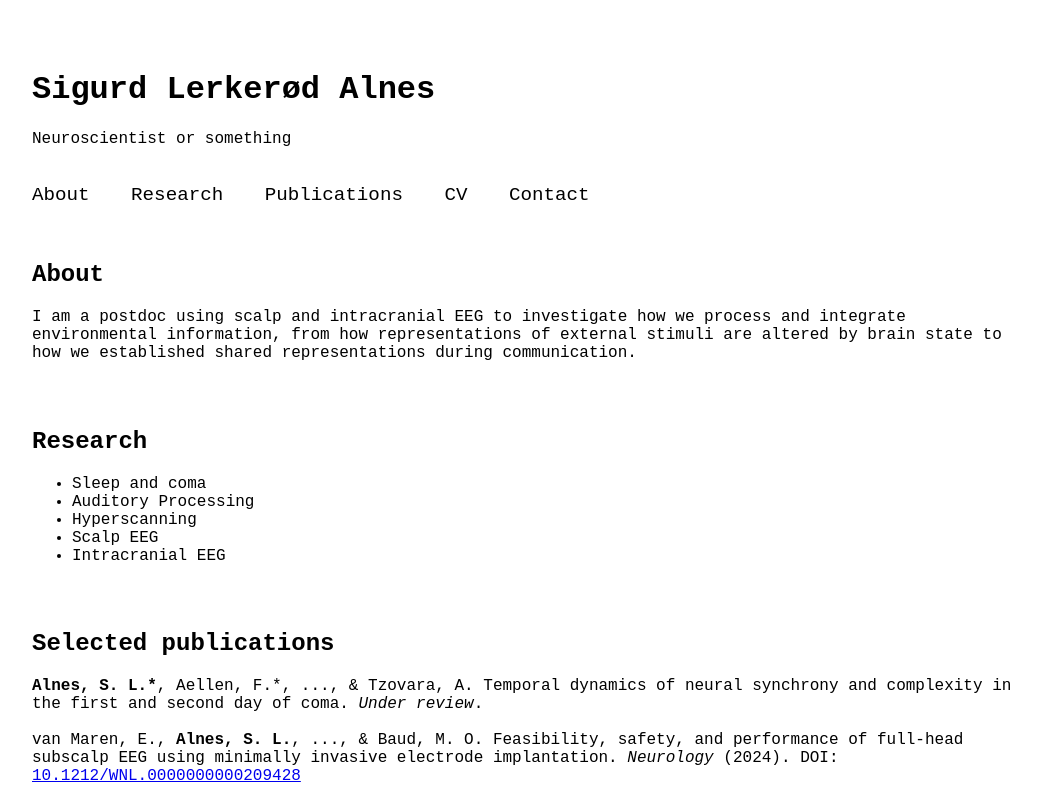
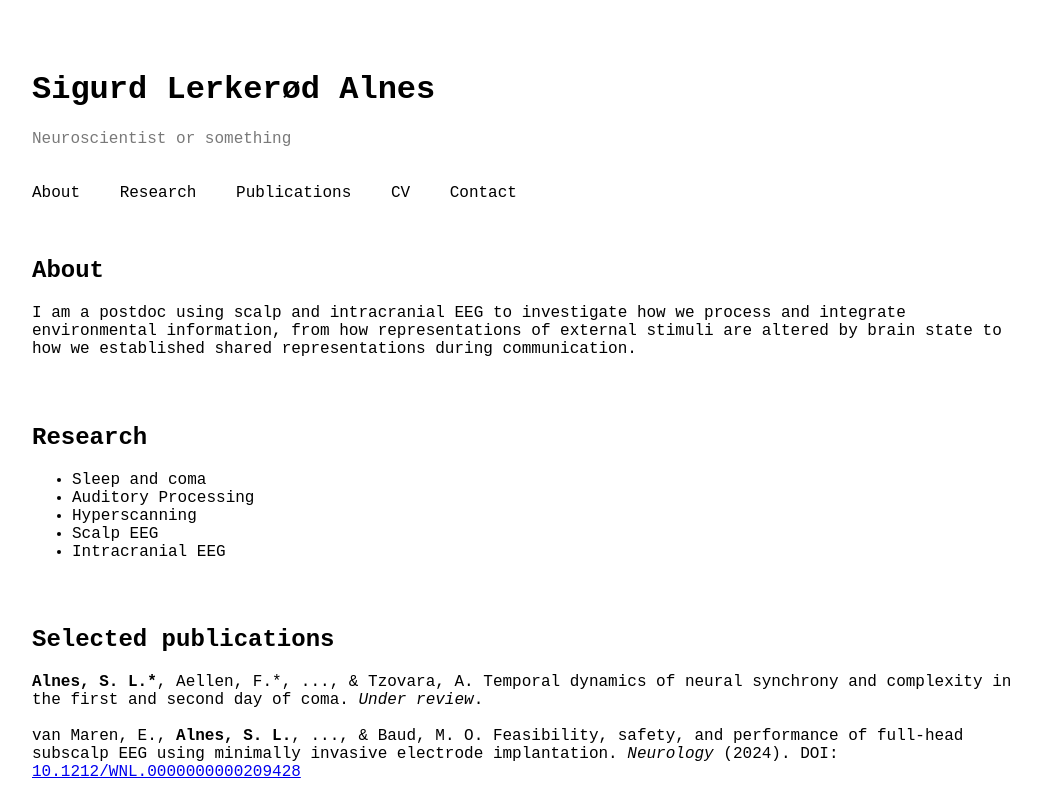
Before and after one commit to slerknes/neuralnes, a plain HTML site: page index.html in a window 1280 px wide. Shown: the top 796 px of the page, without its empty margins (108-1149 px from the left). Drawn offline with Linux system fonts and the light colour scheme.

Commit message:
Update menu

```diff
--- a/index.html
+++ b/index.html
@@ -25,9 +25,13 @@
             width: 95%;
         }
 
+        header p {
+            color: #797979;
+        }
+
         nav {
             margin: 20px 0;
-            font-size: 1.2em;
+            font-size: 1em;
             width: 95%;
         }
 
```
